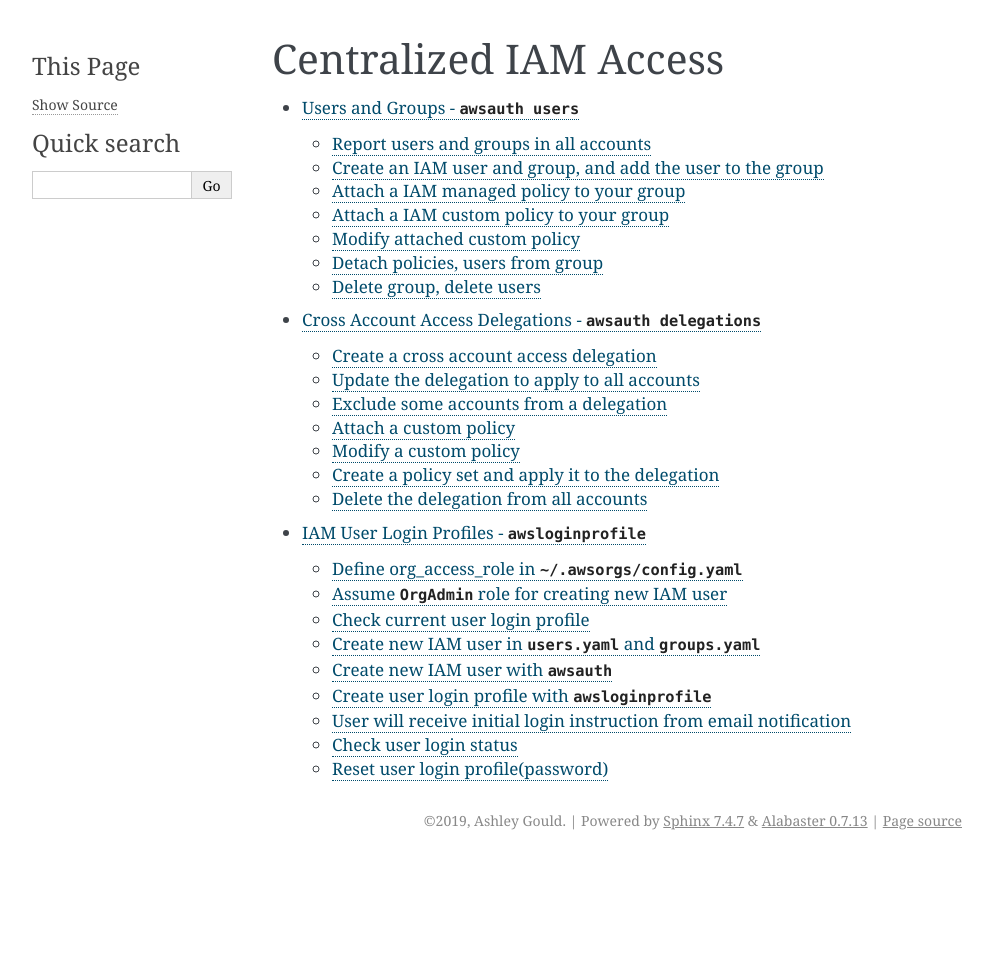
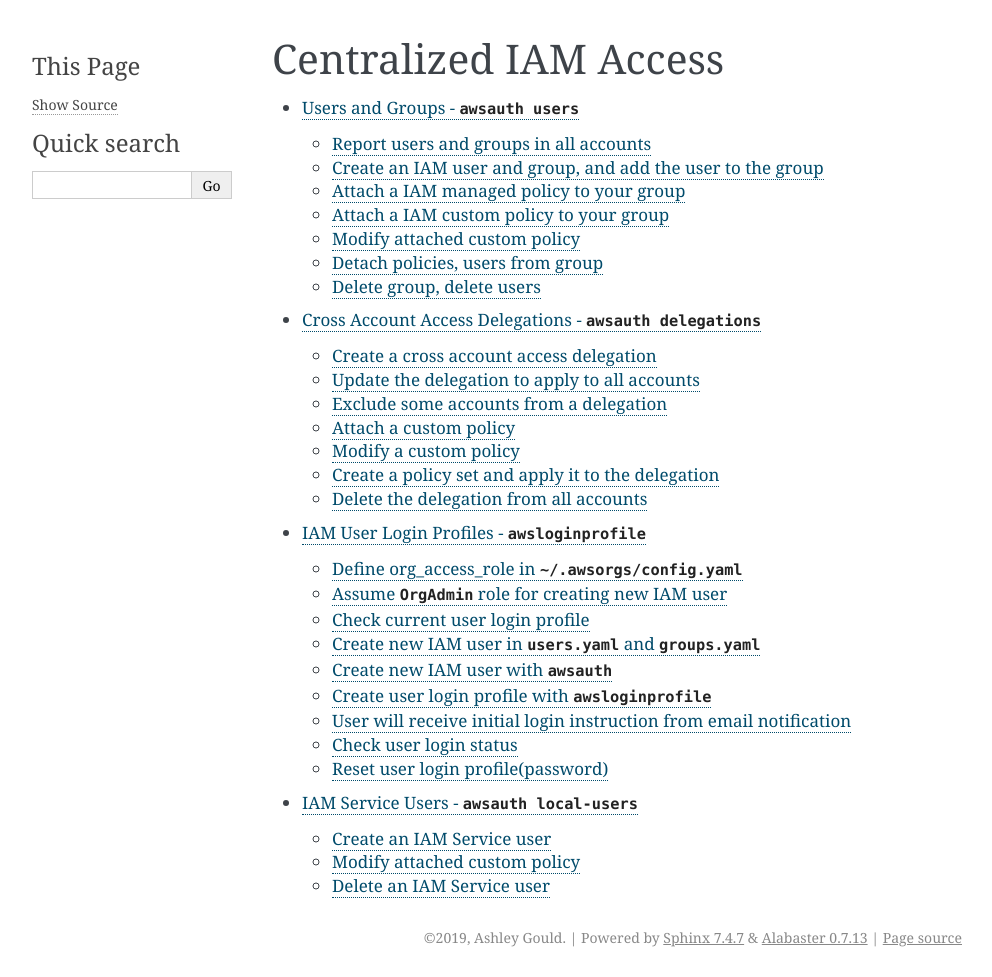
Before and after one commit to ucopacme/aws-orgs, a Sphinx documentation site: the page built from docs/source/centralized_iam_access.rst, in a window 1280 px wide. Shown: the whole page, without its empty margins (148-1140 px from the left). Built offline with Sphinx 7.4.7, drawn with Linux system fonts in a browser that asks for light colours; before the commit the page ends 900 px from its top, so only the background shows below that; some of the changed lines change nothing that is shown.

Commit message:
add doc for managing local users

```diff
--- a/docs/source/centralized_iam_access.rst
+++ b/docs/source/centralized_iam_access.rst
@@ -6,3 +6,4 @@ Centralized IAM Access
    usage/awsauth-users
    usage/awsauth-delegations
    usage/awsloginprofile
+   usage/awsauth-local-users
--- /dev/null
+++ b/docs/source/usage/awsauth-local-users.rst
@@ -0,0 +1,110 @@
+IAM Service Users - ``awsauth local-users``
+===========================================
+
+Prerequisites:
+
+- custom policy to attach to service user.
+
+
+Commands used:
+
+- git diff
+- awsauth local-users
+- awsauth local-users --exec
+- awsauth report --users
+
+
+Spec files impacted:
+
+- :ref:`example_spec_files:local_users.yaml`
+- :ref:`example_spec_files:custom_policies.yaml`
+
+
+Actions Summary:
+
+- `Create an IAM Service user`
+- `Modify attached custom policy`
+- `Delete an IAM Service user`
+
+
+Create an IAM Service user
+**************************
+
+Edit the following files:
+
+- local_users.yaml
+
+Example Diff::
+
+  ~/.awsorgs/spec.d> git diff
+  diff --git a/local_users.yaml b/local_users.yaml
+  index 2e2521b..6858c36 100644
+  --- a/local_users.yaml
+  +++ b/local_users.yaml
+  @@ -29,6 +29,15 @@ local_users:
+     Account: All
+     Policies:
+     - ReadOnlyAccess
+  +- Name: ses-smtp-user-myapp
+  +  Description: Local service user for SES SMTP access
+  +  Team: myapp
+  +  Path: service
+  +  Account:
+  +  - myapp-build
+  +  - myapp-prod
+  +  Policies:
+  +  - AmazonSesSendingAccess
+
+
+Review proposed changes in ``dry-run`` mode::
+
+  $ awsauth local-users
+
+Implement and review changes::
+
+  $ awsauth local-users --exec
+  $ awsauth report --users
+
+
+Modify attached custom policy
+*****************************
+
+See :ref:`modify_custom_policy`
+
+
+
+Delete an IAM Service user
+**************************
+
+Files to edit:
+
+- local-users.yaml
+
+To delete IAM entities we must set attribute ``Ensure: absent`` to associated spec.
+
+Example diff::
+
+  ~/.awsorgs/spec.d> git diff
+  diff --git a/local-users.yaml b/local-users.yaml
+  index 6858c36..3c89841 100644
+  --- a/local_users.yaml
+  +++ b/local_users.yaml
+  @@ -30,6 +30,7 @@ local_users:
+     Policies:
+     - ReadOnlyAccess
+   - Name: ses-smtp-user-myapp
+  +  Ensure: absent
+     Description: Local service user for SES SMTP access
+     Team: myapp
+     Path: service
+
+
+
+Review proposed changes in ``dry-run`` mode::
+
+  $ awsauth local-users
+
+Implement and review changes::
+
+  $ awsauth local-users --exec
+  $ awsauth report --users
--- a/docs/source/usage/awsauth-users.rst
+++ b/docs/source/usage/awsauth-users.rst
@@ -211,6 +211,8 @@ Implement and review changes::
   $ aws iam get-policy --policy-arn <your_policy_arn>
 
 
+.. _modify_custom_policy:
+
 Modify attached custom policy
 *****************************
 
```
Also changed, not shown: 1 other file.
